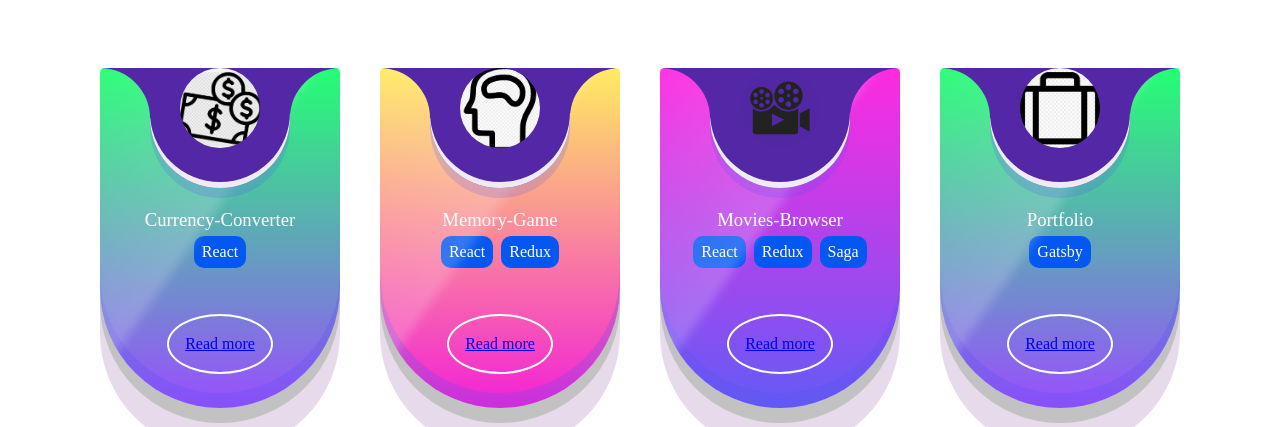
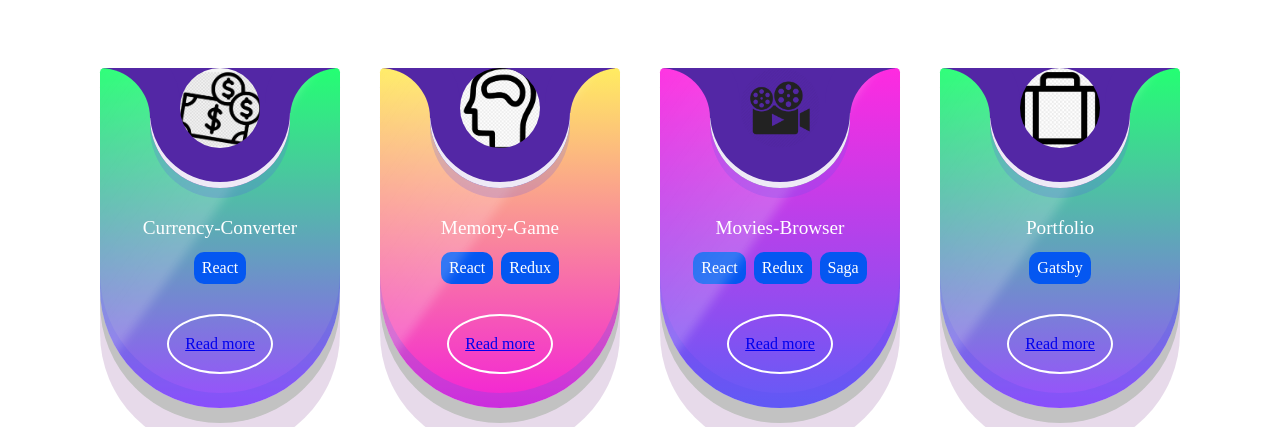
Before and after one commit to Krzysztof-Jaczewski/portfolio, a Gatsby site: page /projects in a window 1280 px wide. Shown: the part 373-800 px from the top of the page. Built offline with nearby package versions, Linux system fonts and the light colour scheme; Gatsby itself is replaced by a stand-in of ours.

Commit message:
projects titles styling update

```diff
--- a/src/pages/projects/projects.module.css
+++ b/src/pages/projects/projects.module.css
@@ -24,6 +24,8 @@
   text-align: center;
   margin: 20px auto 0;
   font-weight: 500;
+  font-size: 1.2em;
+  padding: 8px;
 }
 
 .card {
```
